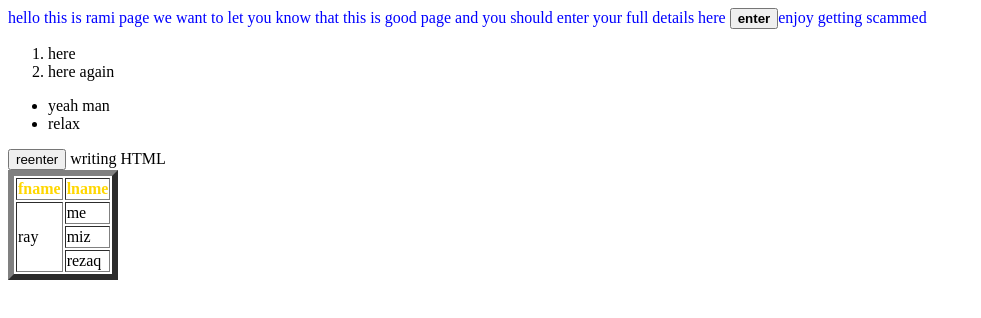
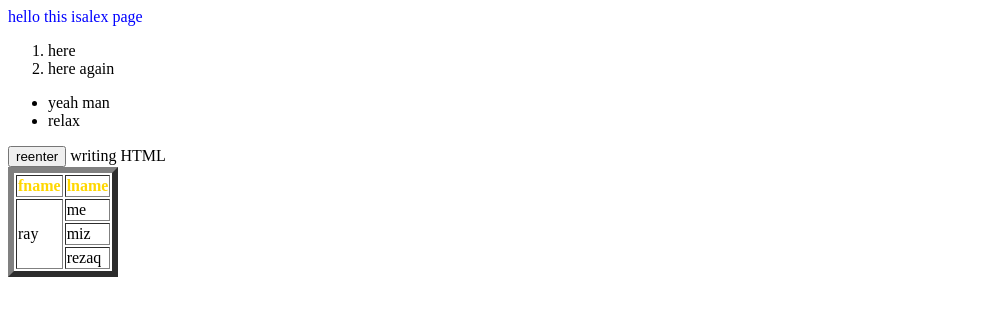
Before and after one commit to rrl619/rrl619.github.io, a plain HTML site: page index.html in a window 1280 px wide. Shown: the whole page, without its empty margins (0-981 px from the left). Drawn offline with Linux system fonts and the light colour scheme.

Commit message:
Update index.html

```diff
--- a/index.html
+++ b/index.html
@@ -12,7 +12,7 @@
 	</style>
 	</head>
 	<title> salah bitch </title>
-<p> hello this is rami page we want to let you know that this is good page and you should enter your full details here <button><strong>enter </strong></button>enjoy getting scammed</p>
+<p> hello this isalex page </p>
 <ol>
 	<li>here</li>
 	<li>here again</li>
```
